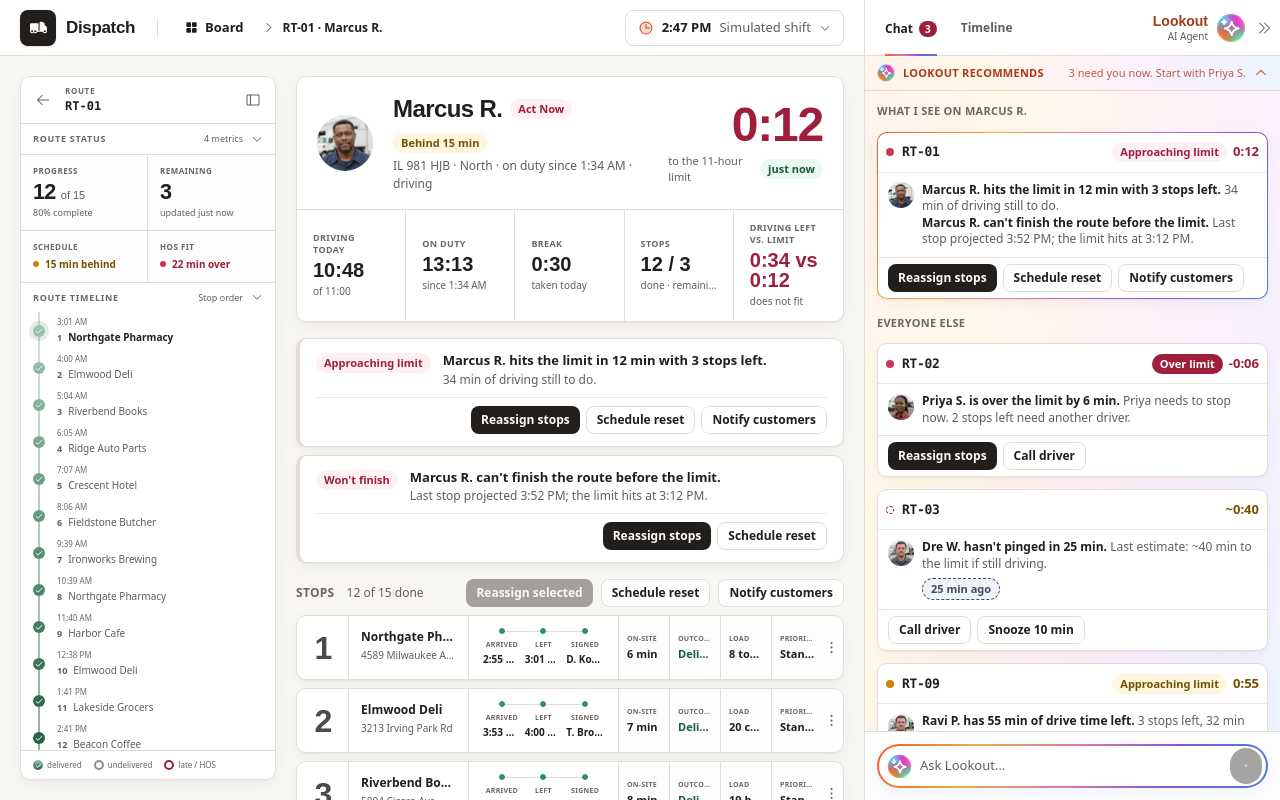
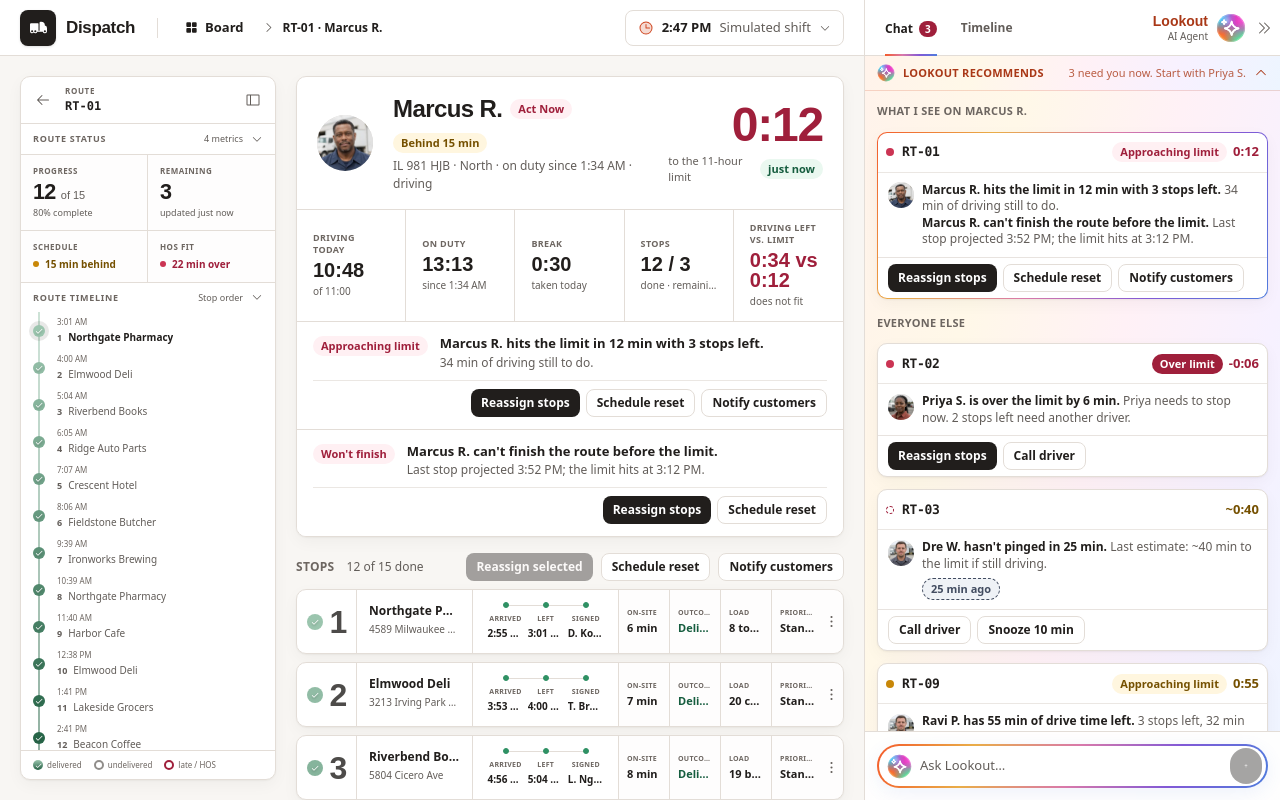
Before and after one commit to davekeller/dispatcher-dashboard, a React (Vite) app: page /routes/drv-01 in a window 1280 px wide. Built offline with nearby package versions, Linux system fonts and the light colour scheme.

Commit message:
design: unify route details and stop status

```diff
--- a/src/views/route/AlertStrip.tsx
+++ b/src/views/route/AlertStrip.tsx
@@ -5,16 +5,16 @@
 import Chip from '../../ui/Chip'
 import { severityTone } from '../../ui/tones'
 
-/** One row per firing rule. Copy and actions come from the rule object, so a rule added
- *  live during the walkthrough renders here with no new UI. */
+/** One embedded row per firing rule. Copy and actions come from the rule object, so a rule
+ *  added live during the walkthrough renders inside the driver header with no new UI. */
 export default function AlertStrip({ view, card }: { view: DriverView; card: DriverCard }) {
   const reason = view.staleness !== 'fresh' ? `Last ping ${fmtAge(view.pingAgeMin)}. Position-dependent actions are disabled until the truck reports in.` : undefined
   return (
-    <ul className="flex flex-col gap-2">
+    <ul className="divide-y divide-line border-t border-line">
       {card.alerts.map((a) => {
         const tone = severityTone(a.severity)
         return (
-          <li key={a.id} className={`rounded-card border border-line border-l-4 bg-panel px-4 py-3 shadow-card ${tone.border}`}>
+          <li key={a.id} className="bg-panel px-4 py-3">
             <div className="flex items-start gap-3">
               <Chip tone={tone} className="mt-0.5">{a.label}</Chip>
               <div className="min-w-0 flex-1">
--- a/src/views/route/DriverCard.tsx
+++ b/src/views/route/DriverCard.tsx
@@ -9,6 +9,7 @@
 import CorrectionChip from '../../ui/CorrectionChip'
 import Countdown from '../../ui/Countdown'
 import { BAND_TONE, CRITICAL_TONE, STALENESS_TONE } from '../../ui/tones'
+import AlertStrip from './AlertStrip'
 
 const STATUS_LABEL: Record<DutyStatus, string> = { driving: 'driving', on_duty: 'on duty at a stop', on_break: 'on break', off_duty: 'off duty' }
 
@@ -60,6 +61,7 @@
           </div>
         ))}
       </dl>
+      {card.alerts.length > 0 && <AlertStrip view={view} card={card} />}
     </Card>
   )
 }
--- a/src/views/route/RouteFilePage.tsx
+++ b/src/views/route/RouteFilePage.tsx
@@ -8,14 +8,13 @@
 import { useStore } from '../../store/store'
 import Button from '../../ui/Button'
 import EmptyState from '../../ui/EmptyState'
-import AlertStrip from './AlertStrip'
 import DriverCard from './DriverCard'
 import StaleBanner from './StaleBanner'
 import RouteRail from './RouteRail'
 import StopReceipt from './StopReceipt'
 
-/** A file for one driver's day, in the case-file shape: the route rail down the left, then the
- *  driver card, the alerts, and the stop receipts. Lookout stays open and focuses on this driver. */
+/** A file for one driver's day, in the case-file shape: the route rail down the left, then one
+ *  driver-and-alert header card followed by stop receipts. Lookout stays focused on this driver. */
 export default function RouteFilePage() {
   const { driverId = '' } = useParams()
   const d = useDerived()
@@ -53,7 +52,6 @@
       <div className="flex min-w-0 flex-1 flex-col gap-4">
       <DriverCard view={view} card={card} />
       {stale && <StaleBanner view={view} />}
-      {card.alerts.length > 0 && <AlertStrip view={view} card={card} />}
       <section>
         <header className="mb-2 flex items-center gap-3">
           <h2 className="text-[12px] font-semibold uppercase tracking-wide text-label">Stops</h2>
--- a/src/views/route/RouteRail.tsx
+++ b/src/views/route/RouteRail.tsx
@@ -1,12 +1,12 @@
 import { ArrowLeft, CaretDown, Check, SidebarSimple } from '@phosphor-icons/react'
-import { type CSSProperties, useEffect, useMemo, useRef, useState } from 'react'
+import { useEffect, useMemo, useRef, useState } from 'react'
 import { Link } from 'react-router'
 import type { Delivery, Stop } from '../../data/types'
 import { projectedEta } from '../../hos/compute'
 import { fmtAge, fmtClock } from '../../lib/format'
 import { routeHosSignal, routeScheduleSignal, type RouteSignalTone } from '../../lib/routeProgress'
-import { completedStopLightWeight } from '../../lib/routeTimeline'
 import type { DriverView } from '../../store/view'
+import StopStatusMarker, { stopHistoryStyle } from './StopStatusMarker'
 
 interface Node {
   stop: Stop
@@ -31,24 +31,11 @@
 
 const TIMELINE_COLUMNS = { gridTemplateColumns: '1.25rem minmax(0, 1fr)' }
 
-function stopTone(node: Node, pastLimitIds: Set<string>): string {
-  const { stop } = node
-  if (stop.status === 'failed') return 'bg-act-now-fill text-on-accent'
-  if (stop.status === 'done') return 'route-history-node text-on-accent'
-  if (stop.status === 'unassigned') return 'border-2 border-dashed border-offline bg-panel text-offline'
-  if (pastLimitIds.has(stop.id) || node.late) return 'border-2 border-act-now bg-panel text-act-now'
-  return 'border-2 border-muted/70 bg-panel text-muted'
-}
-
 function detailNodeSize(index: number, firstRemainingIndex: number, status: Stop['status']): string {
   if (status === 'done') return 'h-3 w-3'
   if (index === firstRemainingIndex) return 'h-4 w-4'
   if (index === firstRemainingIndex + 1) return 'h-[15px] w-[15px]'
   return 'h-3.5 w-3.5'
-}
-
-function historyStyle(index: number, lastCompleteIndex: number): CSSProperties {
-  return { '--route-history-light': `${completedStopLightWeight(index, lastCompleteIndex)}%` } as CSSProperties
 }
 
 function rowTone(node: Node, pastLimitIds: Set<string>): string {
@@ -253,11 +240,9 @@
                   className={`${collapsed ? `flex ${rowSize} w-full items-center justify-center rounded-control hover:bg-canvas` : `grid ${rowSize} w-full items-stretch rounded-control text-left transition ${rowTone(node, pastLimitIds)}`}`}
                 >
                   <span className={`relative flex ${collapsed ? rowSize : 'h-full min-h-7'} items-center justify-center`}>
-                    <span className={`absolute left-1/2 top-0 h-1/2 w-px -translate-x-1/2 ${connectorTone}`} style={completed ? historyStyle(index - 0.5, lastCompleteIndex) : undefined} />
-                    <span className={`absolute bottom-0 left-1/2 h-1/2 w-px -translate-x-1/2 ${connectorTone}`} style={completed ? historyStyle(index + 0.5, lastCompleteIndex) : undefined} />
-                    <span className={`relative z-10 flex items-center justify-center rounded-full motion-safe:transition-[width,height] motion-safe:duration-150 ${detailNodeSize(index, firstRemainingIndex, stop.status)} ${stopTone(node, pastLimitIds)} ${isActive ? 'ring-4 ring-ink/10' : ''}`} style={completed ? historyStyle(index, lastCompleteIndex) : undefined}>
-                      {completed && <Check size={8} weight="bold" className="drop-shadow-[0_1px_1px_rgb(0_0_0/0.3)]" />}
-                    </span>
+                    <span className={`absolute left-1/2 top-0 h-1/2 w-px -translate-x-1/2 ${connectorTone}`} style={completed ? stopHistoryStyle(index - 0.5, lastCompleteIndex) : undefined} />
+                    <span className={`absolute bottom-0 left-1/2 h-1/2 w-px -translate-x-1/2 ${connectorTone}`} style={completed ? stopHistoryStyle(index + 0.5, lastCompleteIndex) : undefined} />
+                    <StopStatusMarker stop={stop} pastLimit={pastLimitIds.has(stop.id)} late={node.late} active={isActive} className={`motion-safe:transition-[width,height] motion-safe:duration-150 ${detailNodeSize(index, firstRemainingIndex, stop.status)}`} style={completed ? stopHistoryStyle(index, lastCompleteIndex) : undefined} />
                   </span>
                   {!collapsed && (
                     <span className="min-w-0 py-1 pl-2 pr-2">
--- a/src/views/route/StopReceipt.tsx
+++ b/src/views/route/StopReceipt.tsx
@@ -6,6 +6,7 @@
 import Chip from '../../ui/Chip'
 import { BAND_TONE } from '../../ui/tones'
 import StopActionsMenu from './StopActionsMenu'
+import StopStatusMarker, { stopHistoryStyle } from './StopStatusMarker'
 
 interface StopEvent {
   label: string
@@ -45,6 +46,8 @@
   const dwell = stop.arrivedAt !== undefined && stop.departedAt !== undefined ? fmtMinutes((stop.departedAt - stop.arrivedAt) / MIN) : '—'
   const liveDwell = stop.status === 'in_progress' && stop.arrivedAt !== undefined ? fmtMinutes((view.now - stop.arrivedAt) / MIN) : '—'
   const outcome = stopOutcome(stop)
+  const stopIndex = view.route.stops.findIndex((routeStop) => routeStop.id === stop.id)
+  const lastCompleteIndex = view.route.stops.reduce((last, routeStop, index) => routeStop.status === 'done' || routeStop.status === 'failed' ? index : last, -1)
 
   const events: StopEvent[] = complete ? [
     ...(stop.arrivedAt !== undefined ? [{ label: 'Arrived', value: fmtClock(stop.arrivedAt), tone: 'clear' as const }] : []),
@@ -78,8 +81,9 @@
   ]
 
   return (
-    <article className={`relative grid overflow-hidden rounded-card border bg-panel shadow-card lg:grid-cols-[3.25rem_minmax(7.5rem,0.8fr)_minmax(9rem,1fr)_minmax(14rem,1.35fr)] ${isNext ? 'border-break' : pastLimit || pastWindow ? 'border-act-now/50' : 'border-line'} ${stop.status === 'unassigned' ? 'border-dashed' : ''}`}>
-      <div className="flex min-h-16 items-center justify-center border-b border-line p-2 lg:min-h-0 lg:border-b-0 lg:border-r">
+    <article className={`relative grid overflow-hidden rounded-card border bg-panel shadow-card lg:grid-cols-[3.75rem_minmax(7rem,0.8fr)_minmax(9rem,1fr)_minmax(14rem,1.35fr)] ${isNext ? 'border-break' : pastLimit || pastWindow ? 'border-act-now/50' : 'border-line'} ${stop.status === 'unassigned' ? 'border-dashed' : ''}`}>
+      <div className="flex min-h-16 items-center justify-center gap-1.5 border-b border-line px-1 lg:min-h-0 lg:border-b-0 lg:border-r">
+        <StopStatusMarker stop={stop} pastLimit={pastLimit} late={pastWindow} className="h-4 w-4" style={stop.status === 'done' ? stopHistoryStyle(stopIndex, lastCompleteIndex) : undefined} />
         <span className="tnum font-display text-[2rem] font-semibold leading-none tracking-[-0.055em] text-ink/80">{stop.seq}</span>
       </div>
 
--- /dev/null
+++ b/src/views/route/StopStatusMarker.tsx
@@ -0,0 +1,25 @@
+import { Check } from '@phosphor-icons/react'
+import type { CSSProperties } from 'react'
+import type { Stop } from '../../data/types'
+import { completedStopLightWeight } from '../../lib/routeTimeline'
+
+export function stopMarkerTone(stop: Stop, pastLimit: boolean, late: boolean): string {
+  if (stop.status === 'failed') return 'bg-act-now-fill text-on-accent'
+  if (stop.status === 'done') return 'route-history-node text-on-accent'
+  if (stop.status === 'unassigned') return 'border-2 border-dashed border-offline bg-panel text-offline'
+  if (pastLimit || late) return 'border-2 border-act-now bg-panel text-act-now'
+  return 'border-2 border-muted/70 bg-panel text-muted'
+}
+
+export function stopHistoryStyle(index: number, lastCompleteIndex: number): CSSProperties {
+  return { '--route-history-light': `${completedStopLightWeight(index, lastCompleteIndex)}%` } as CSSProperties
+}
+
+/** One semantic stop marker shared by the route rail and its corresponding receipt. */
+export default function StopStatusMarker({ stop, pastLimit = false, late = false, active = false, className = '', style }: { stop: Stop; pastLimit?: boolean; late?: boolean; active?: boolean; className?: string; style?: CSSProperties }) {
+  return (
+    <span aria-hidden="true" className={`relative z-10 flex shrink-0 items-center justify-center rounded-full ${stopMarkerTone(stop, pastLimit, late)} ${active ? 'ring-4 ring-ink/10' : ''} ${className}`} style={style}>
+      {stop.status === 'done' && <Check size={8} weight="bold" className="drop-shadow-[0_1px_1px_rgb(0_0_0/0.3)]" />}
+    </span>
+  )
+}
```
Also changed, not shown: 3 other files (tests, documents, lock files or other folders).
